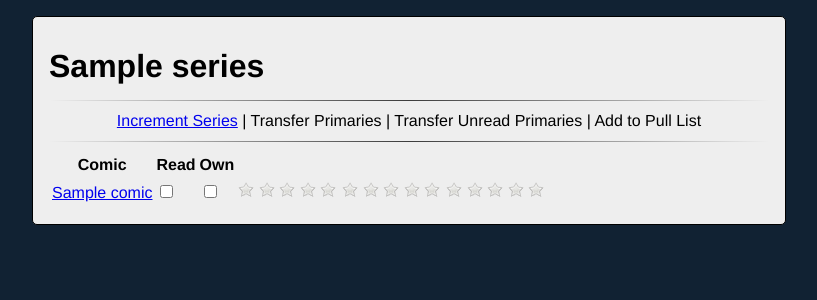
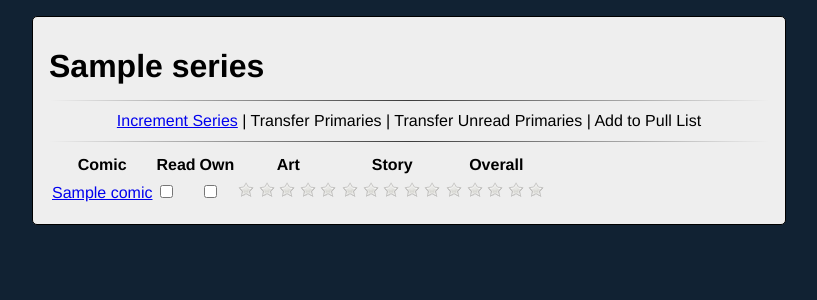
Before and after one commit to tekton/ComicsDjango, a Django app: template templates/series/browse.html in a window 1280 px wide. Shown: the part 50-350 px from the top of the page, without its empty margins (231-1048 px from the left). Run offline with Django 3.2, Linux system fonts and the light colour scheme; the template is opened without the code that fills it: most values are stand-ins (such as "Sample title", 1, 10 or a date in 2020); some libraries are stand-ins or nearby versions.

Commit message:
fixing star ratings

```diff
--- a/templates/series/browse.html
+++ b/templates/series/browse.html
@@ -64,7 +64,7 @@
 <hr />
 <div>
     <table>
-        <tr><th>Comic</th><th>Read</th><th>Own</th></tr>
+        <tr><th>Comic</th><th>Read</th><th>Own</th><th>Art</th><th>Story</th><th>Overall</th></tr>
     {% for issue in comics %}
         <tr>
         <td><a href="{% url 'issues.views.single' issue.id %}">{{issue}}</a></td>
```
